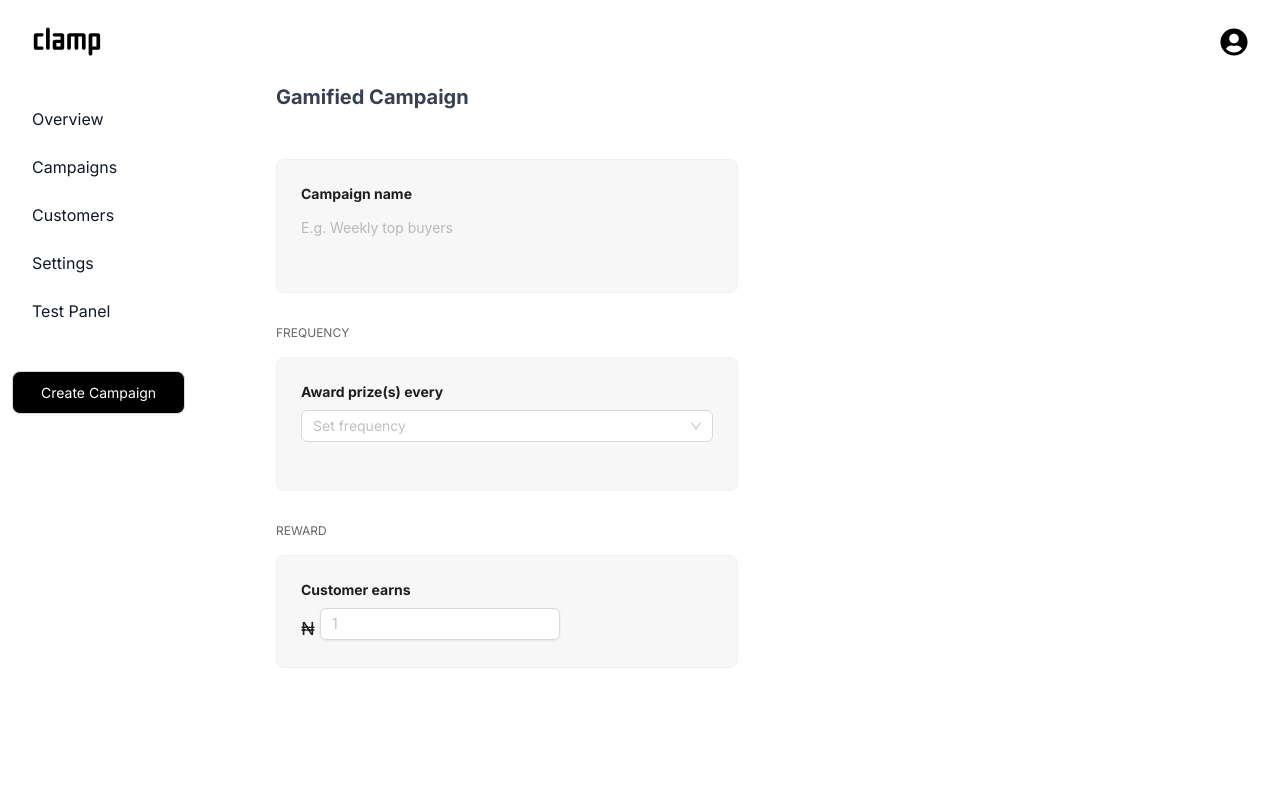
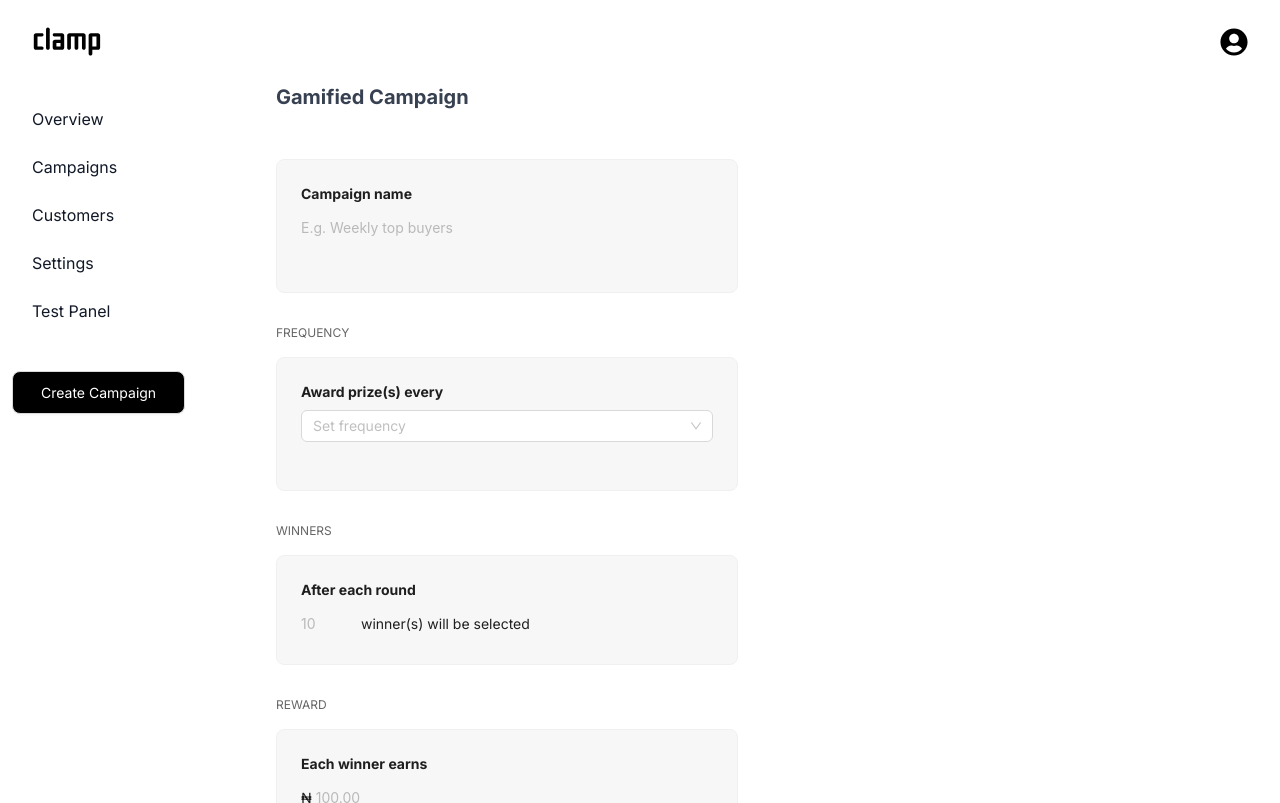
Before and after one commit to unegbuclinton/clamp-landing-page, a Next.js app: page /gamifiedCampaign/new in a window 1280 px wide. Built offline with nearby package versions, Linux system fonts and the light colour scheme.

Commit message:
create gamified campaign wip

```diff
--- a/src/pages/gamifiedCampaign/new.tsx
+++ b/src/pages/gamifiedCampaign/new.tsx
@@ -43,16 +43,34 @@ const NewGamifiedCampaign = () => {
               </Select>
             </Form.Item>
           </InfoCard>
-          <InfoCard label="REWARD" description="Customer earns">
+          <InfoCard label="WINNERS" description="After each round">
             <Form.Item
               className="m-0"
               name="campaignEarnings"
               rules={[{ required: true, message: '' }]}
             >
-              <span className="align-text-top text-lg">&#8358; </span>
-              <InputNumber
-                className="shadow-lg w-60 h-[32px] text-right mr-2"
-                placeholder="1"
+              <Input
+                className="bg-transparent border-none shadow-none p-0 focus:border focus:border-black inline-block w-10 mr-4"
+                placeholder="10"
+                step={1}
+                min={1}
+                type="number"
+                onChange={handleEarningChange}
+              />{' '}
+              <span> winner(s) will be selected</span>
+            </Form.Item>
+          </InfoCard>
+          <InfoCard label="REWARD" description="Each winner earns">
+            <Form.Item
+              className="m-0"
+              name="campaignEarnings"
+              rules={[{ required: true, message: '' }]}
+            >
+              <span>&#8358; </span>
+              <Input
+                className="bg-transparent border-none shadow-none p-0 focus:border focus:border-black inline-block w-60"
+                placeholder="100.00"
+                type="number"
                 onChange={handleEarningChange}
               />
             </Form.Item>
```
